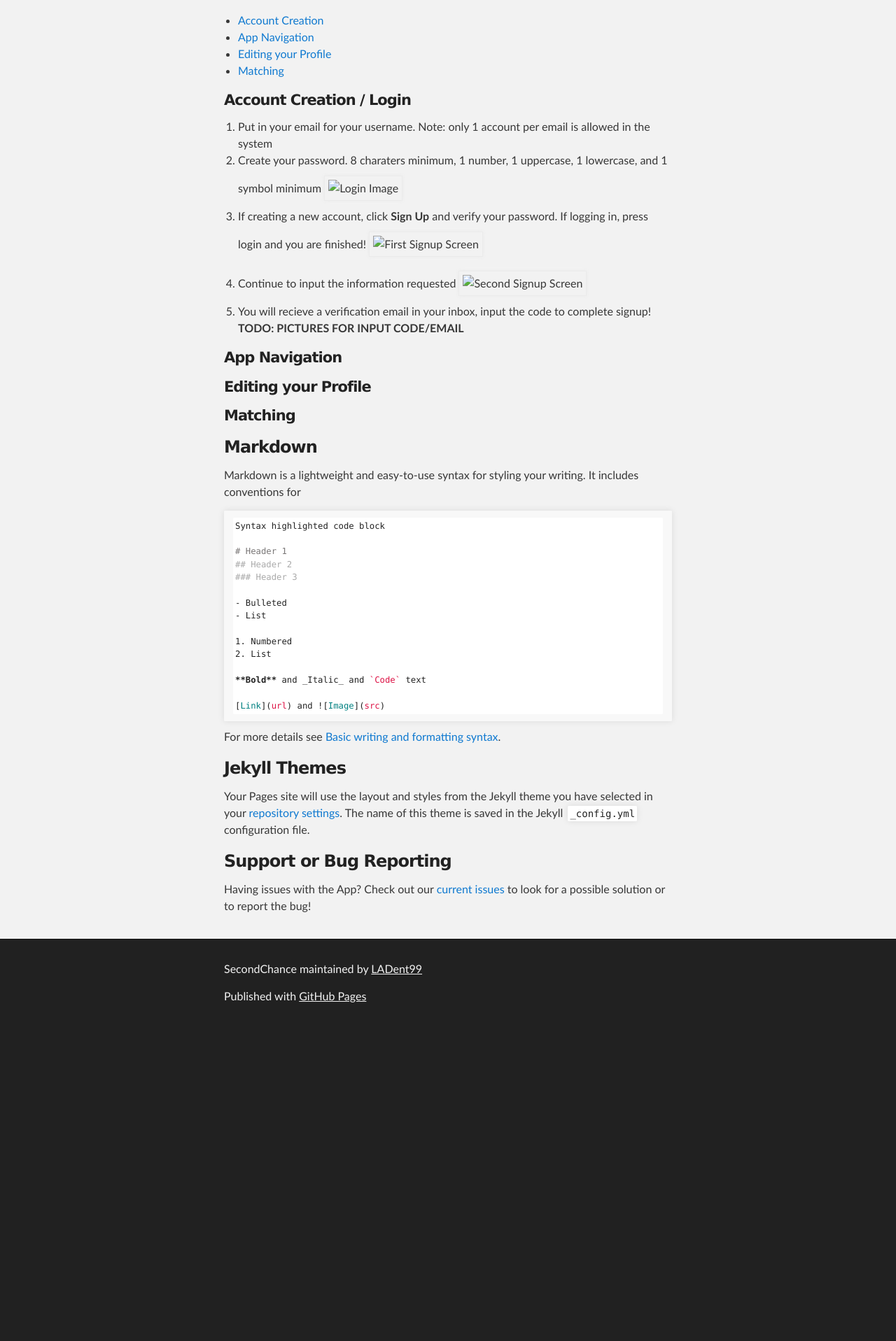
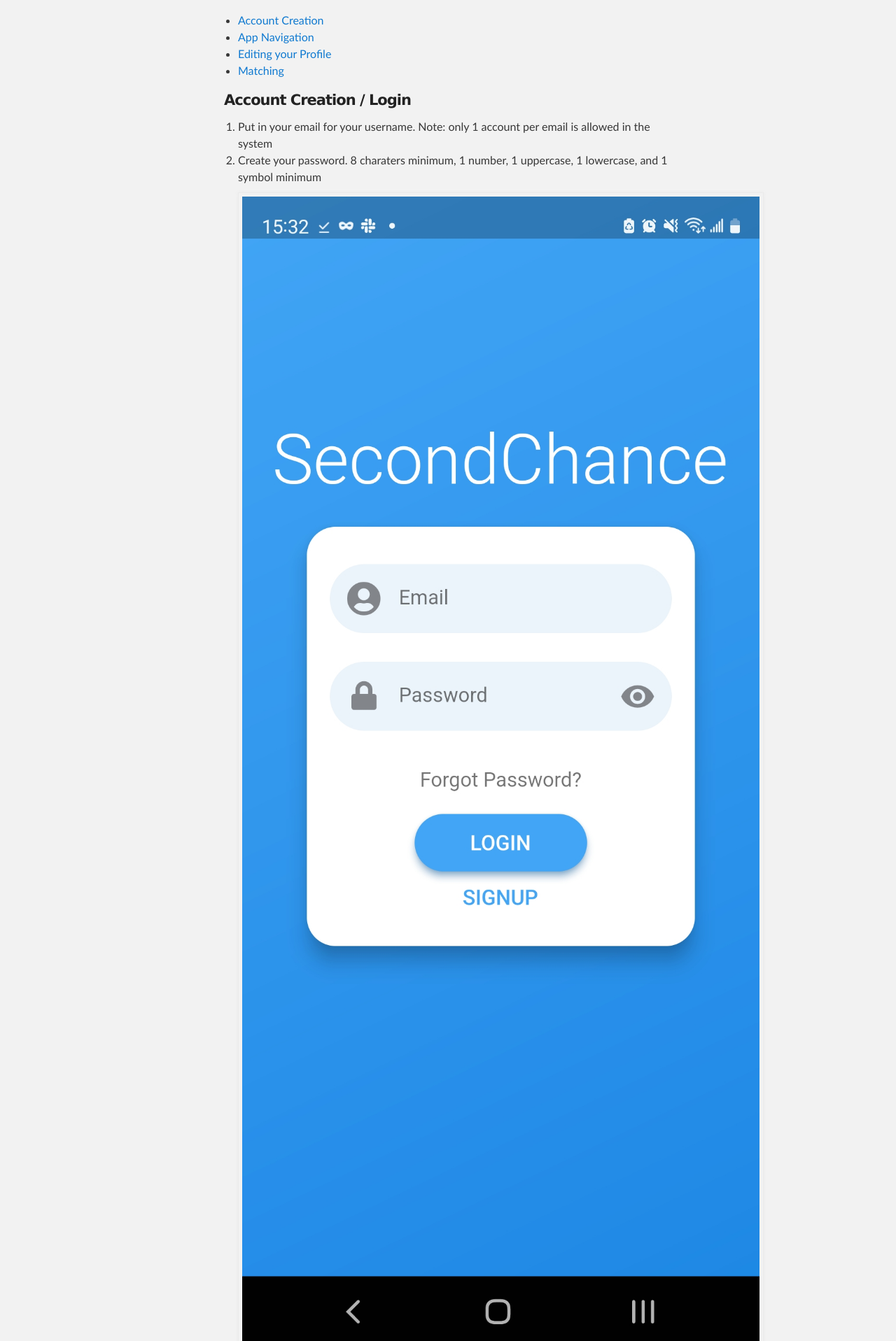
Before and after one commit to LADent99/second_chance_page, a Jekyll site: the page built from docs/index.md, in a window 1280 px wide. Shown: the part 498-2415 px from the top of the page at 70% size. Built offline with Jekyll 4.4.1, drawn with Linux system fonts in a browser that asks for light colours; our own code applies the rules of GitHub Pages for plain Markdown files; before the commit the page ends 1969 px from its top, so only the background shows below that.

Commit message:
Update index.md

```diff
--- a/docs/index.md
+++ b/docs/index.md
@@ -13,11 +13,11 @@ You can use the [editor on GitHub](https://github.com/LADent99/second_chance_pag
 #### Account Creation / Login <a name="account_creation"></a>
 1. Put in your email for your username. Note: only 1 account per email is allowed in the system
 2. Create your password.  8 charaters minimum, 1 number, 1 uppercase, 1 lowercase, and 1 symbol minimum
-   ![Login Image](/second_chance_page/docs/assets/images/login_screen.jpg)
+   ![Login Image](/assets/images/login_screen.jpg)
 3. If creating a new account, click **Sign Up** and verify your password.  If logging in, press login and you are finished!
-   ![First Signup Screen](/docs/assets/images/signup_screen_1.jpg)
+   ![First Signup Screen](/assets/images/signup_screen_1.jpg)
 4. Continue to input the information requested
-   ![Second Signup Screen](/docs/assets/images/signup_screen_2.jpg)
+   ![Second Signup Screen](/assets/images/signup_screen_2.jpg)
 5. You will recieve a verification email in your inbox, input the code to complete signup!
    **TODO: PICTURES FOR INPUT CODE/EMAIL**
 
```
